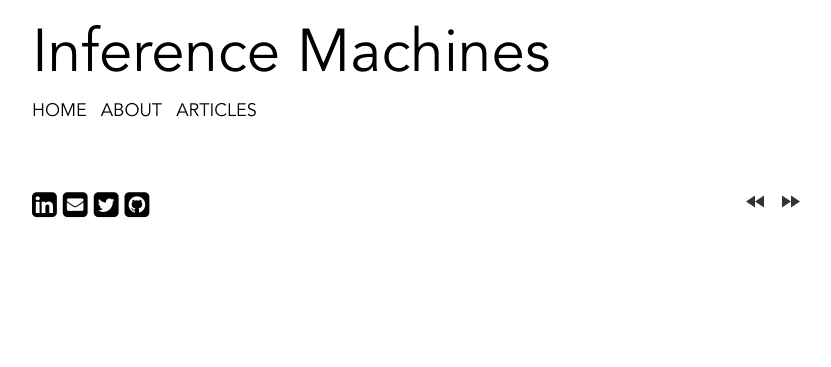
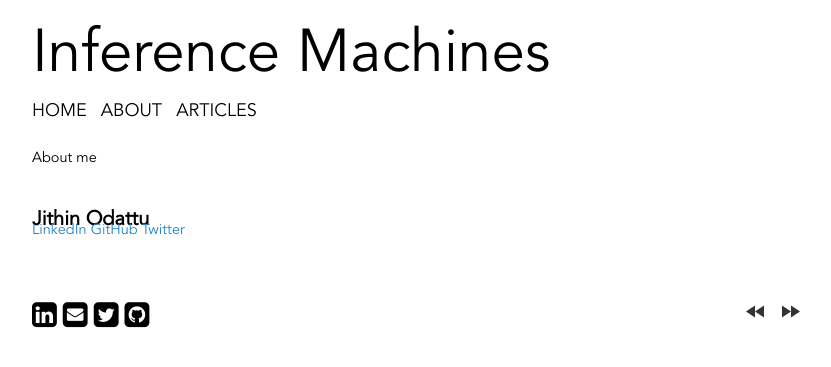
Before and after one commit to jithinodattu/jithinodattu.github.io, a Jekyll site: the page built from index.html, in a window 1280 px wide. Shown: the top 367 px of the page, without its empty margins (224-1055 px from the left). Built offline with Jekyll 4.4.1, drawn with Linux system fonts in a browser that asks for light colours; the list of posts is cut into pages by our own code.

Commit message:
Update index.html

```diff
--- a/index.html
+++ b/index.html
@@ -2,6 +2,11 @@
 layout: default
 title: Everything about Intelligent Machines
 ---
+<h4>About me</h4>
+<h2>Jithin Odattu</h2>
+<a href="https://www.linkedin.com/in/jithin-odattu-ba662a63">LinkedIn</a>
+<a href="https://github.com/jithinodattu">GitHub</a>
+<a href="https://twitter.com/jithinodattu">Twitter</a>
 <div class="listing">
     {% for post in paginator.posts %}
     <div class="post other link">
```
